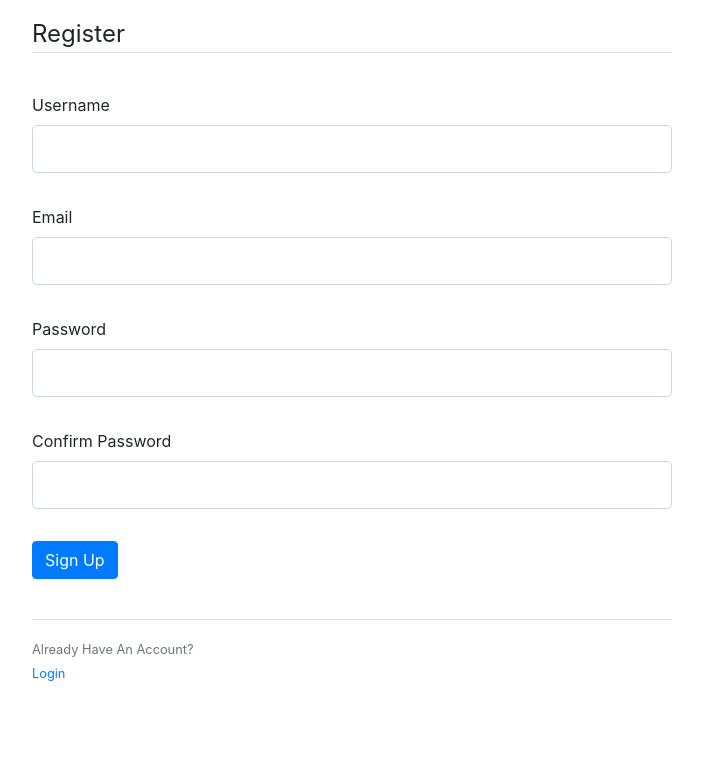
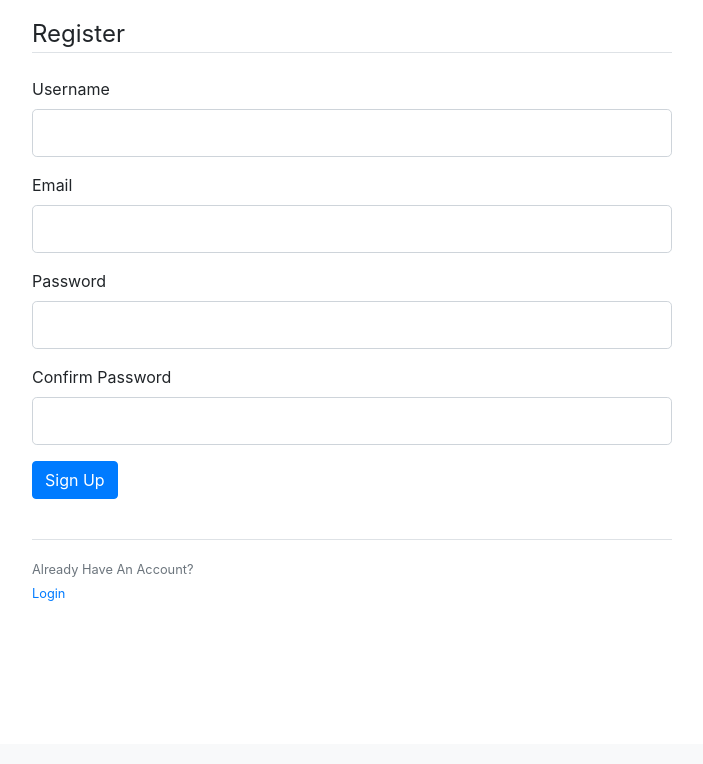
Before and after one commit to danielskjo/AfterCorona, a Flask app: page /register in a window 1280 px wide. Shown: the part 56-820 px from the top of the page, without its empty margins (288-991 px from the left). After the commit the page ends 657 px from the top, so only its background shows below. Run offline with Flask 2, Linux system fonts and the light colour scheme; some libraries are stand-ins or nearby versions.

Commit message:
CSS for form items

```diff
--- a/app/static/main.css
+++ b/app/static/main.css
@@ -1,10 +1,5 @@
 .content {
   padding: 1em 20em 5em;
-}
-
-/* Form */
-.form-item {
-  padding-top: 1em;
 }
 
 /* Onboarding */
--- a/app/templates/register.html
+++ b/app/templates/register.html
@@ -5,7 +5,7 @@ content %}
     {{ form.hidden_tag() }}
     <div class="form-group">
       <legend class="border-bottom mb-4">Register</legend>
-      <div class="form-group form-item">
+      <div class="form-group">
         {{ form.username.label(class="form-control-label") }} {% if
         form.username.errors %} {{ form.username(class="form-control
         form-control-lg is-invalid") }}
@@ -17,7 +17,7 @@ content %}
         {% else %} {{ form.username(class="form-control form-control-lg",
         autocomplete="off") }} {% endif %}
       </div>
-      <div class="form-group form-item">
+      <div class="form-group">
         {{ form.email.label(class="form-control-label") }} {% if
         form.email.errors %} {{ form.email(class="form-control form-control-lg
         is-invalid") }}
@@ -29,7 +29,7 @@ content %}
         {% else %} {{ form.email(class="form-control form-control-lg",
         autocomplete="off") }} {% endif %}
       </div>
-      <div class="form-group form-item">
+      <div class="form-group">
         {{ form.password.label(class="form-control-label") }} {% if
         form.password.errors %} {{ form.password(class="form-control
         form-control-lg is-invalid") }}
@@ -41,7 +41,7 @@ content %}
         {% else %} {{ form.password(class="form-control form-control-lg",
         autocomplete="off") }} {% endif %}
       </div>
-      <div class="form-group form-item">
+      <div class="form-group">
         {{ form.confirm_password.label(class="form-control-label") }} {% if
         form.confirm_password.errors %} {{
         form.confirm_password(class="form-control form-control-lg is-invalid")
@@ -55,12 +55,12 @@ content %}
         form-control-lg", autocomplete="off") }} {% endif %}
       </div>
     </div>
-    <div class="form-group form-item">
+    <div class="form-group">
       {{ form.submit(class="btn btn-primary") }}
     </div>
     <br>
   </form>
-  <div class="border-top pt-3 form-item">
+  <div class="border-top pt-3">
     <small class="text-muted">
       Already Have An Account?<br>
       <a href="{{ url_for('login') }}">Login</a>
```
Also changed, not shown: app/templates/home.html (+5 -5 lines), app/templates/login.html (+4 -4 lines), app/templates/update_post.html (+4 -4 lines).
